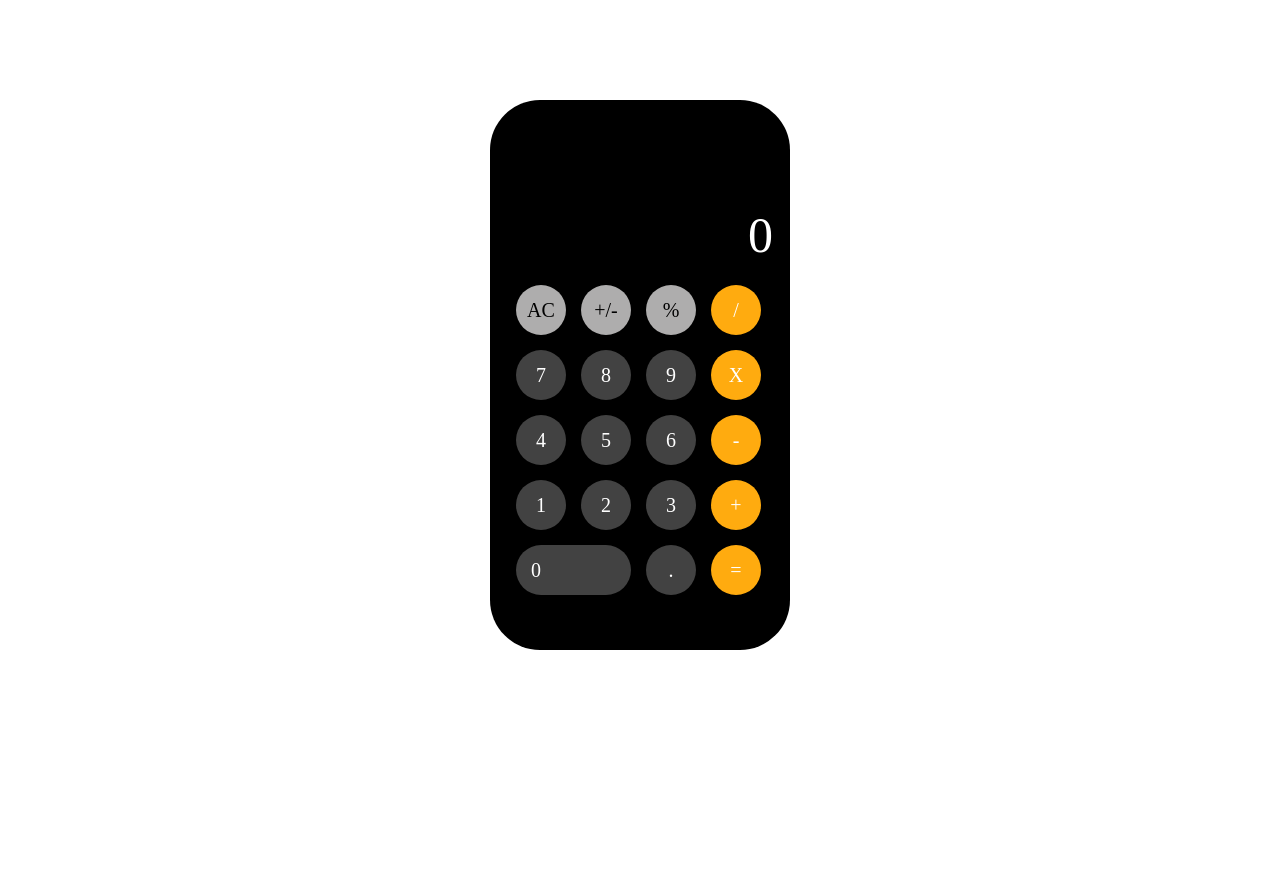
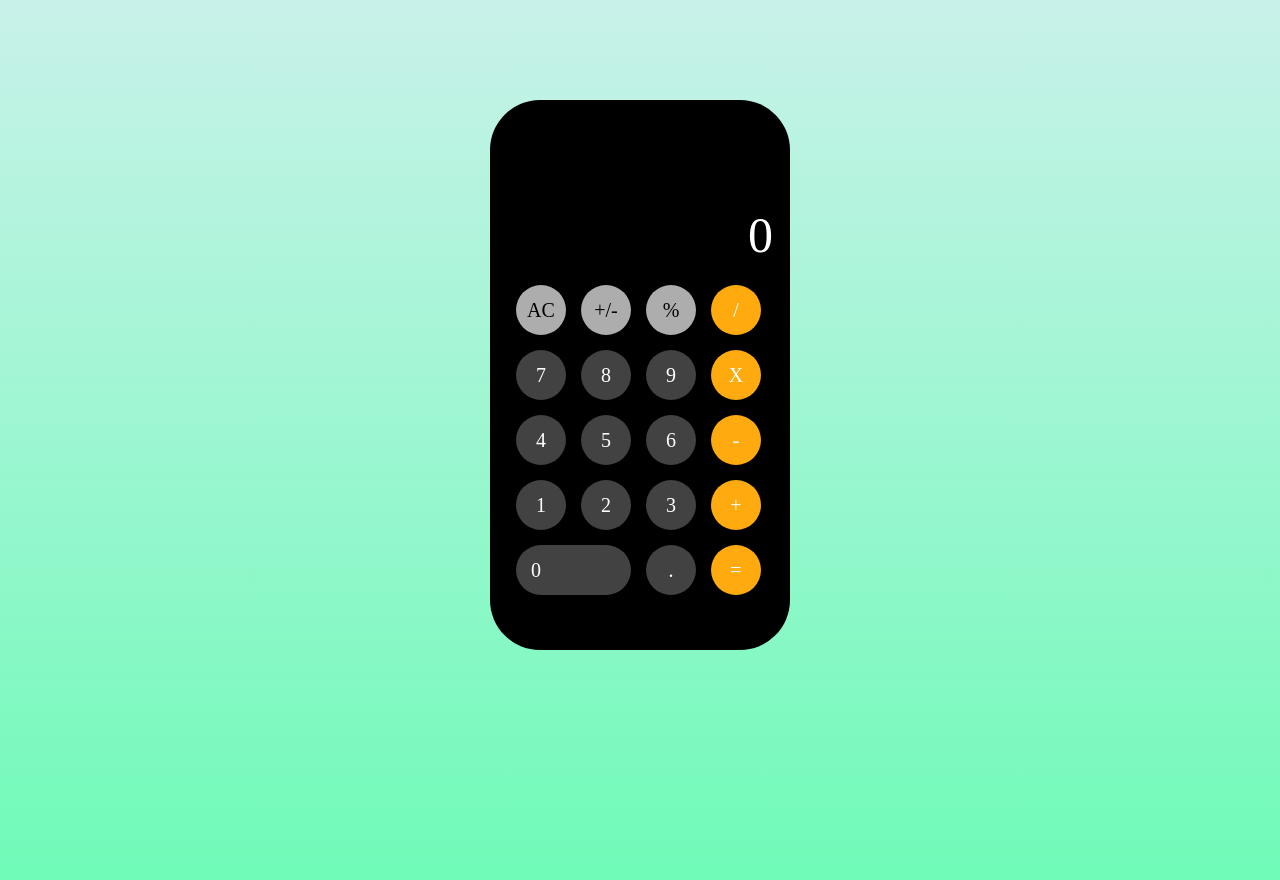
Before and after one commit to saodateducation0001/calck_rahmonberdi, a plain HTML site: page index.html in a window 1280 px wide. Before the commit the page ends 800 px from the top, so only its background shows below. Drawn offline with Linux system fonts and the light colour scheme; a web font is replaced by a local one.

Commit message:
change tree

```diff
--- a/Clack.css
+++ b/Clack.css
@@ -4,6 +4,16 @@
     box-sizing: border-box;
     font-family: Montserrat;
     user-select: none;
+
+}
+
+
+.wrapper{
+    width: 100%;
+    height: 961px;
+    background: linear-gradient( rgba(174, 235, 223, 0.675) , rgba(0, 249, 128, 0.596));
+    background-size: cover;
+    overflow: auto;
 }
 @font-face {
     font-family: Montserrat;
--- a/index.html
+++ b/index.html
@@ -11,6 +11,7 @@
 
 <body>
 
+   <div class="wrapper">
     <div class="calck">
 
         <div class="area">
@@ -51,6 +52,7 @@
 
     </div>
 
+   </div>
 </body>
 
 </html>
```
